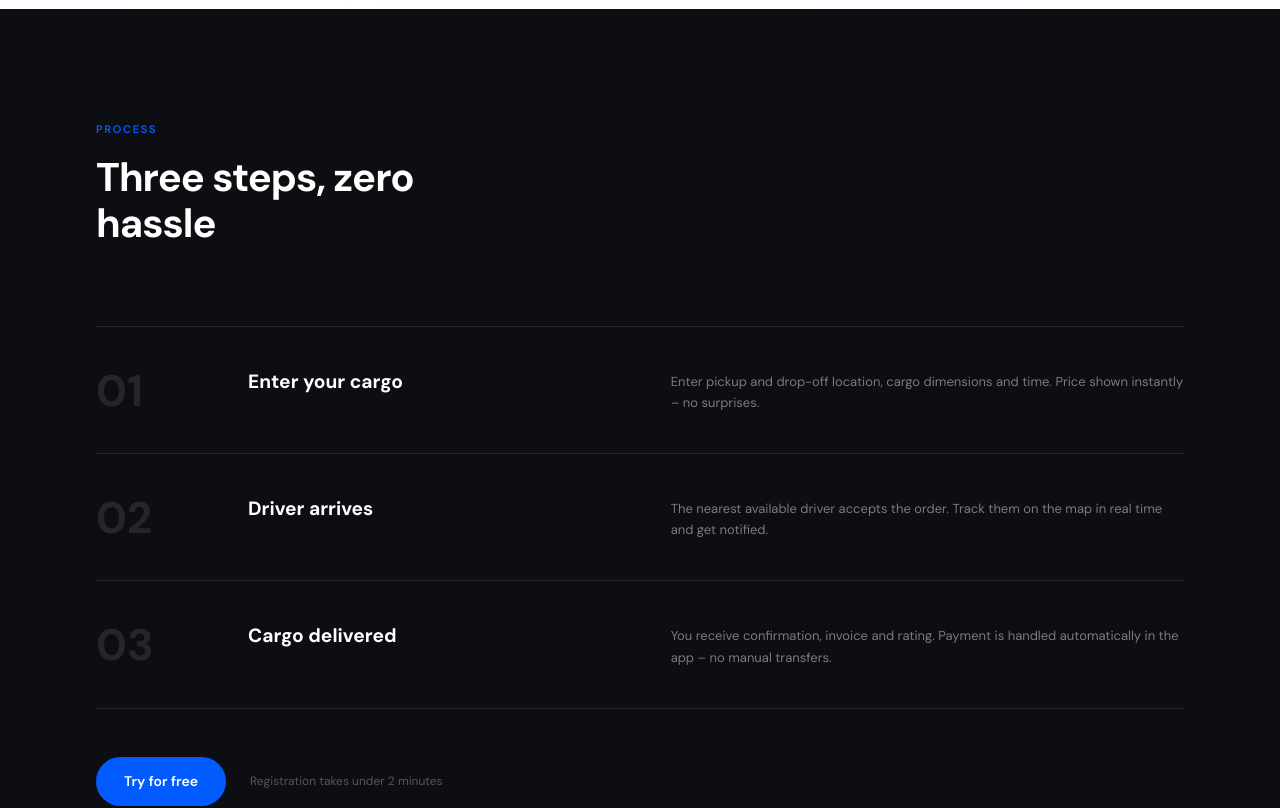
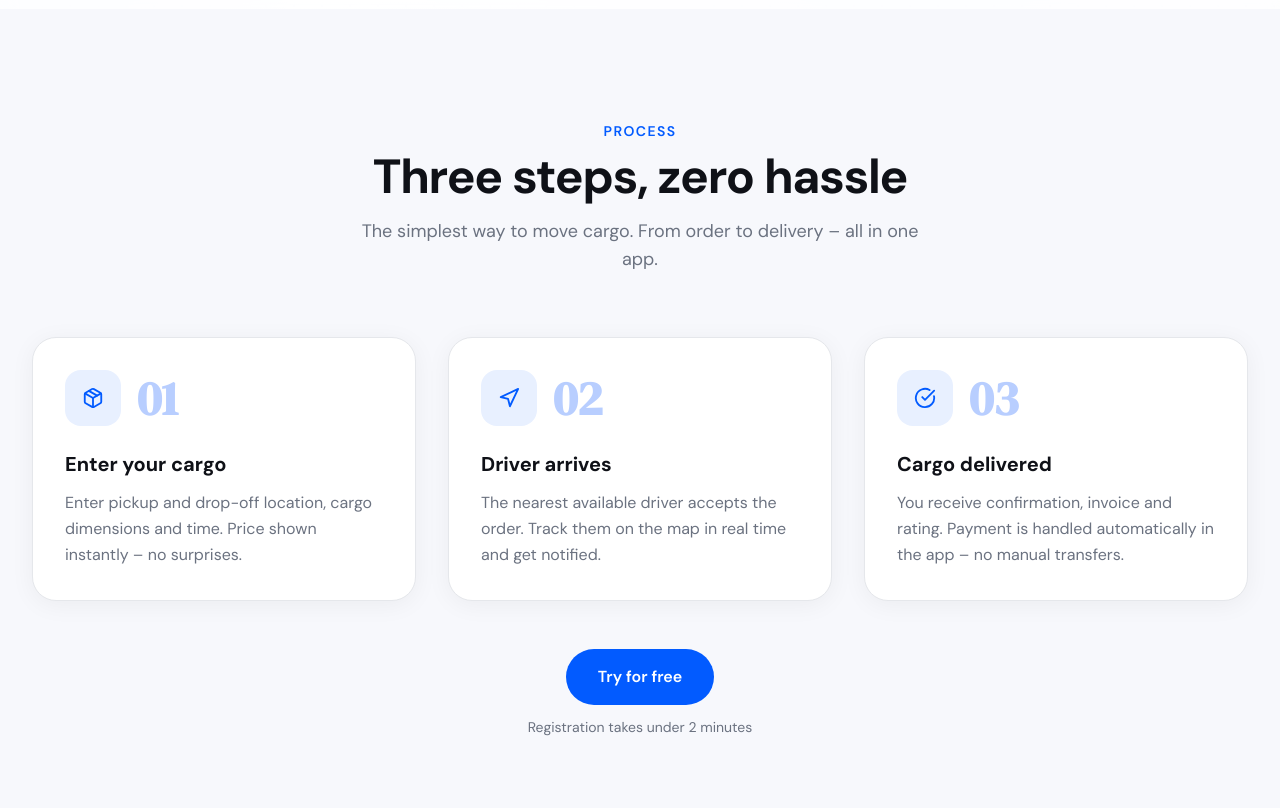
Before and after one commit to teamheva/heva-landing, a Next.js app: page / in a window 1280 px wide. Shown: the part 960-1768 px from the top of the page. Built offline with nearby package versions, Linux system fonts and the light colour scheme.

Commit message:
Revert "HowItWorks: editorial dark redesign — no cards, animated dividers, 3-col grid"
This reverts commit 926d08d737c3a215f2a49d153d2794377e8076e5.

```diff
--- a/components/HowItWorks.tsx
+++ b/components/HowItWorks.tsx
@@ -1,118 +1,131 @@
 "use client";
 
-import { motion, useInView } from "framer-motion";
-import { useRef } from "react";
+import { motion } from "framer-motion";
+import { Package, Navigation, CheckCircle, type LucideIcon } from "lucide-react";
 import { useLanguage } from "@/lib/LanguageContext";
 
-const nums = ["01", "02", "03"];
+const fadeInUp = {
+  hidden: { opacity: 0, y: 40 },
+  visible: { opacity: 1, y: 0, transition: { duration: 0.6, ease: [0.22, 1, 0.36, 1] as [number, number, number, number] } },
+};
+
+const stagger = {
+  hidden: {},
+  visible: { transition: { staggerChildren: 0.14 } },
+};
+
+const stepIcons: LucideIcon[] = [Package, Navigation, CheckCircle];
+const stepNumbers = ["01", "02", "03"];
 
 export default function HowItWorks() {
   const { t } = useLanguage();
   const s = t.howItWorks;
-  const ref = useRef(null);
-  const inView = useInView(ref, { once: true, margin: "-80px" });
 
   return (
     <section
       id="how-it-works"
-      ref={ref}
-      className="bg-[#0c0e12] py-20 sm:py-28"
+      className="py-16 sm:py-28 bg-[#f7f8fc]"
       aria-labelledby="how-title"
     >
-      <div className="max-w-6xl mx-auto px-5 sm:px-8">
-
+      <div className="max-w-7xl mx-auto px-5 sm:px-8">
         {/* Header */}
-        <div className="mb-14 sm:mb-20">
-          <motion.p
-            initial={{ opacity: 0, y: 10 }}
-            animate={inView ? { opacity: 1, y: 0 } : {}}
-            transition={{ duration: 0.5, ease: [0.22, 1, 0.36, 1] }}
-            className="text-[11px] font-semibold text-[#025bff] uppercase tracking-[0.15em] mb-4"
-          >
+        <motion.div
+          variants={stagger}
+          initial="hidden"
+          whileInView="visible"
+          viewport={{ once: true, margin: "-80px" }}
+          className="text-center mb-10 sm:mb-16"
+        >
+          <motion.p variants={fadeInUp} className="text-sm font-semibold text-[#025bff] uppercase tracking-widest mb-3">
             {s.eyebrow}
           </motion.p>
           <motion.h2
-            initial={{ opacity: 0, y: 14 }}
-            animate={inView ? { opacity: 1, y: 0 } : {}}
-            transition={{ duration: 0.55, ease: [0.22, 1, 0.36, 1], delay: 0.07 }}
+            variants={fadeInUp}
             id="how-title"
-            className="text-3xl sm:text-[2.5rem] font-bold text-white tracking-tight leading-[1.15] max-w-sm"
+            className="text-4xl sm:text-5xl font-bold text-[#0f1117] tracking-tight mb-4"
           >
             {s.h2}
           </motion.h2>
-        </div>
+          <motion.p variants={fadeInUp} className="text-lg text-[#6b7280] max-w-xl mx-auto">
+            {s.sub}
+          </motion.p>
+        </motion.div>
 
         {/* Steps */}
-        <div className="flex flex-col">
-          {s.steps.map((step, i) => (
-            <div key={nums[i]}>
-              {/* Animated divider */}
+        <motion.div
+          variants={stagger}
+          initial="hidden"
+          whileInView="visible"
+          viewport={{ once: true, margin: "-60px" }}
+          className="grid md:grid-cols-3 gap-6 lg:gap-8 relative"
+        >
+          {/* Connector lines (desktop only) */}
+          <div className="hidden md:block absolute top-[52px] left-[calc(33.3%+16px)] right-[calc(33.3%+16px)] h-[2px]">
+            <div
+              className="w-full h-full"
+              style={{
+                background: "repeating-linear-gradient(90deg, #025bff 0px, #025bff 6px, transparent 6px, transparent 14px)",
+                opacity: 0.25,
+              }}
+            />
+          </div>
+
+          {s.steps.map((step, i) => {
+            const Icon = stepIcons[i];
+            return (
               <motion.div
-                initial={{ scaleX: 0 }}
-                animate={inView ? { scaleX: 1 } : {}}
-                transition={{ duration: 0.7, ease: [0.22, 1, 0.36, 1], delay: i * 0.13 }}
-                style={{ transformOrigin: "left" }}
-                className="h-px bg-white/10"
-              />
+                key={stepNumbers[i]}
+                variants={fadeInUp}
+                className="relative bg-white rounded-3xl p-6 sm:p-8 shadow-[0_4px_24px_rgba(0,0,0,0.05)] border border-[#e5e7eb] hover:shadow-[0_8px_40px_rgba(2,91,255,0.08)] hover:border-[#c5d8ff] transition-all duration-300 group"
+              >
+                {/* Step number + icon */}
+                <div className="flex items-center gap-4 mb-6">
+                  <div className="relative">
+                    <div className="w-14 h-14 rounded-2xl bg-[#e8f0ff] flex items-center justify-center group-hover:bg-[#025bff] transition-colors duration-300">
+                      <Icon
+                        size={22}
+                        className="text-[#025bff] group-hover:text-white transition-colors duration-300"
+                      />
+                    </div>
+                  </div>
+                  <span
+                    className="text-5xl font-bold text-[#b8ceff] group-hover:text-[#a0beff] transition-colors duration-300 leading-none"
+                    style={{ fontFamily: "var(--font-dm-serif), serif" }}
+                  >
+                    {stepNumbers[i]}
+                  </span>
+                </div>
 
-              {/* Row */}
-              <motion.div
-                initial={{ opacity: 0, y: 20 }}
-                animate={inView ? { opacity: 1, y: 0 } : {}}
-                transition={{ duration: 0.55, ease: [0.22, 1, 0.36, 1], delay: i * 0.13 + 0.1 }}
-                className="py-8 sm:py-10 grid grid-cols-[56px_1fr] sm:grid-cols-[96px_1fr_1.4fr] gap-x-6 sm:gap-x-14 items-start group"
-              >
-                {/* Number */}
-                <span className="text-[2rem] sm:text-[2.75rem] font-bold tabular-nums leading-none text-white/10 group-hover:text-white/20 transition-colors duration-300 pt-0.5">
-                  {nums[i]}
-                </span>
+                <h3 className="text-xl font-bold text-[#0f1117] mb-3">{step.title}</h3>
+                <p className="text-[#6b7280] leading-relaxed">{step.description}</p>
 
-                {/* Title */}
-                <h3 className="text-[1.05rem] sm:text-[1.2rem] font-bold text-white leading-snug pt-0.5">
-                  {step.title}
-                </h3>
+                {/* Arrow on mobile */}
+                {i < s.steps.length - 1 && (
+                  <div className="md:hidden flex justify-center mt-6">
+                    <div className="flex flex-col items-center gap-1">
+                      <div className="w-px h-4 bg-[#e5e7eb]" />
+                      <div className="w-2 h-2 border-r-2 border-b-2 border-[#025bff] rotate-45 -mt-1" />
+                    </div>
+                  </div>
+                )}
+              </motion.div>
+            );
+          })}
+        </motion.div>
 
-                {/* Description — desktop only in col 3, mobile below */}
-                <p className="hidden sm:block text-[13px] text-white/45 leading-relaxed pt-1">
-                  {step.description}
-                </p>
-              </motion.div>
-
-              {/* Mobile description */}
-              <motion.p
-                initial={{ opacity: 0 }}
-                animate={inView ? { opacity: 1 } : {}}
-                transition={{ duration: 0.5, delay: i * 0.13 + 0.2 }}
-                className="sm:hidden text-[12.5px] text-white/45 leading-relaxed pb-8 pl-[62px] -mt-4"
-              >
-                {step.description}
-              </motion.p>
-            </div>
-          ))}
-
-          {/* Last divider */}
-          <motion.div
-            initial={{ scaleX: 0 }}
-            animate={inView ? { scaleX: 1 } : {}}
-            transition={{ duration: 0.7, ease: [0.22, 1, 0.36, 1], delay: s.steps.length * 0.13 }}
-            style={{ transformOrigin: "left" }}
-            className="h-px bg-white/10"
-          />
-        </div>
-
-        {/* CTA */}
+        {/* Bottom CTA */}
         <motion.div
-          initial={{ opacity: 0, y: 14 }}
-          animate={inView ? { opacity: 1, y: 0 } : {}}
-          transition={{ duration: 0.5, ease: [0.22, 1, 0.36, 1], delay: 0.55 }}
-          className="mt-12 flex flex-col sm:flex-row items-start sm:items-center gap-3 sm:gap-6"
+          variants={fadeInUp}
+          initial="hidden"
+          whileInView="visible"
+          viewport={{ once: true, margin: "-60px" }}
+          className="text-center mt-12"
         >
-          <button className="btn-primary px-7 py-3.5 text-[14px] font-semibold text-white rounded-full">
+          <button className="btn-primary px-8 py-4 text-base font-semibold text-white rounded-full inline-flex items-center gap-2">
             {s.cta}
           </button>
-          <p className="text-[12px] text-white/30">{s.ctaSub}</p>
+          <p className="text-sm text-[#6b7280] mt-3">{s.ctaSub}</p>
         </motion.div>
-
       </div>
     </section>
   );
```
